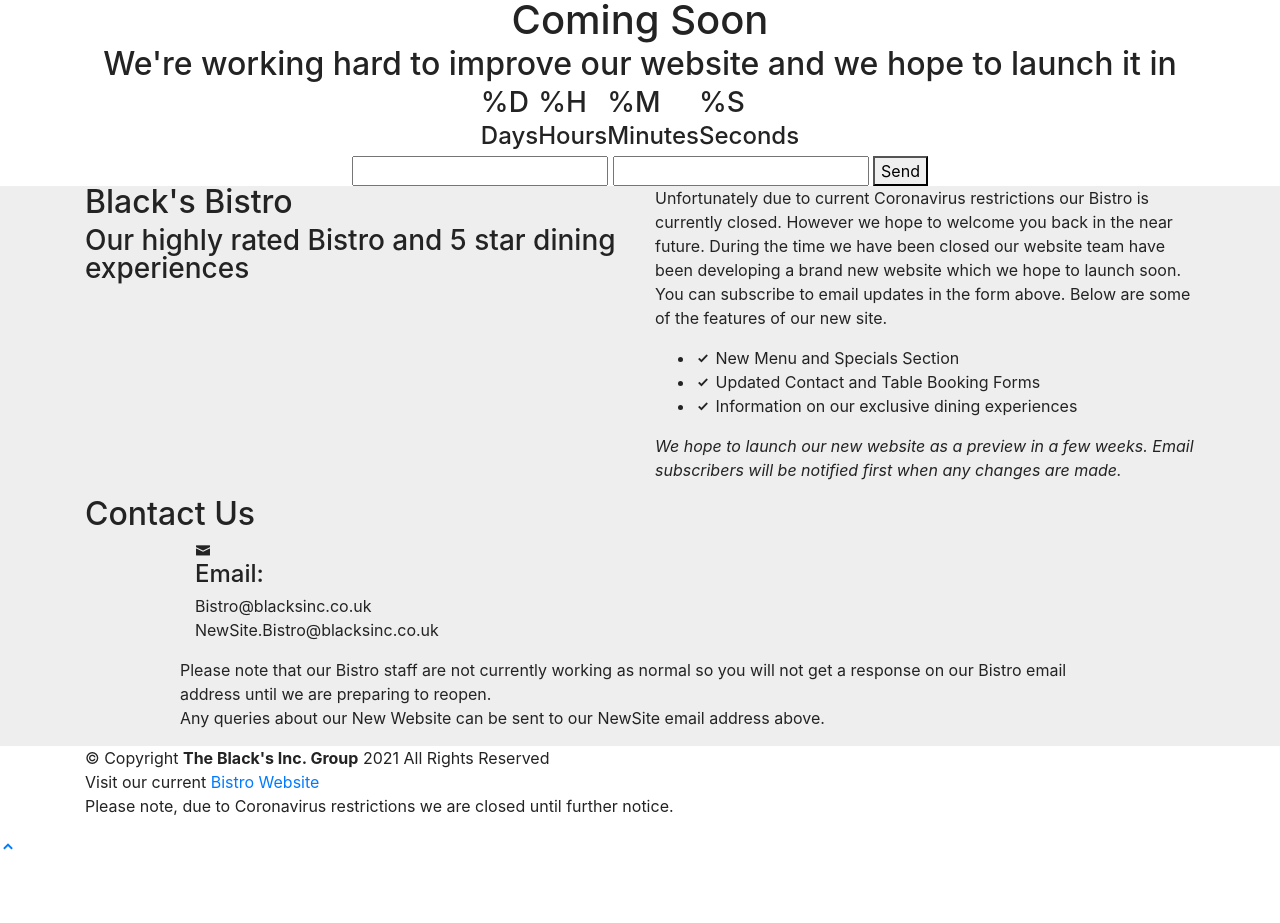
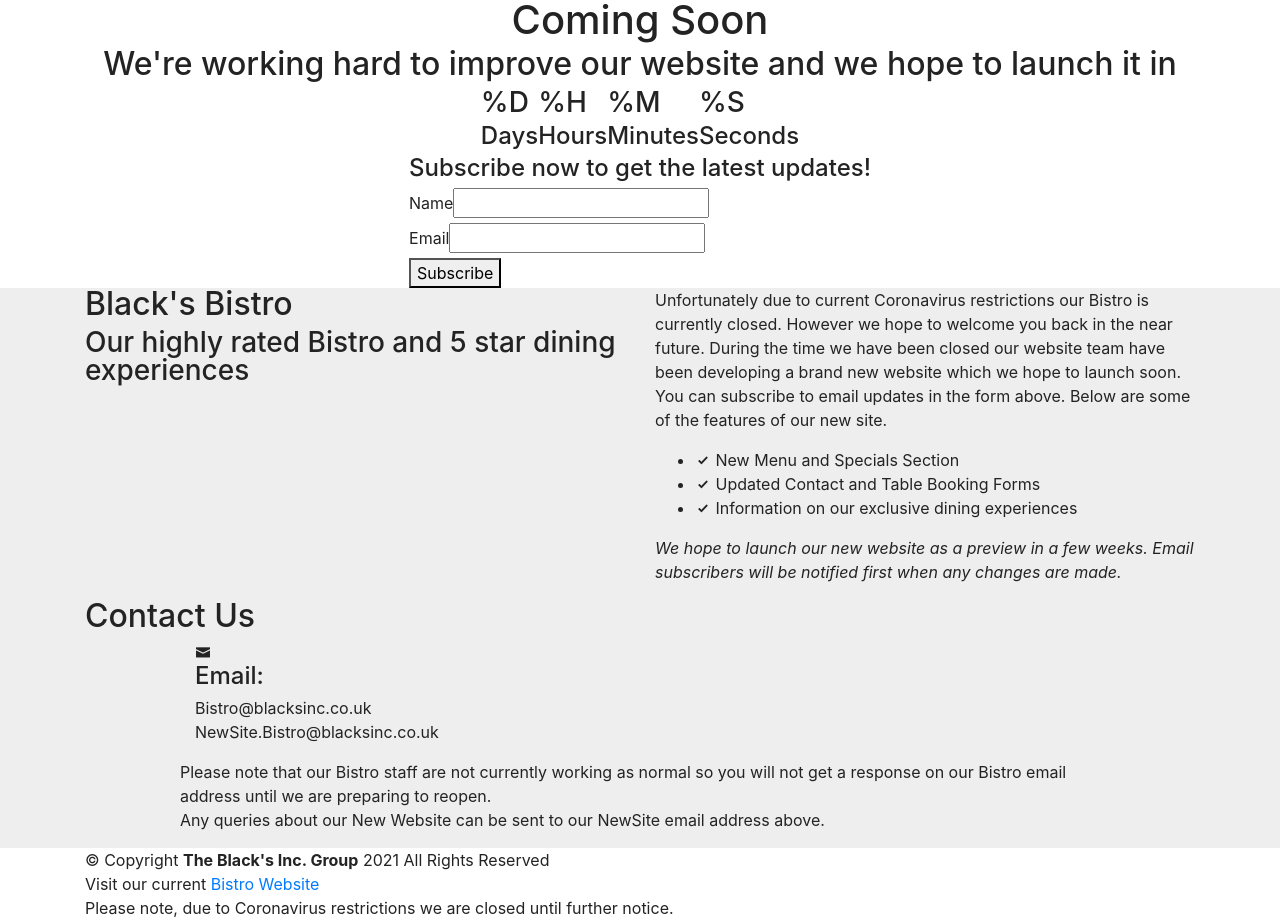
Before and after one commit to Callum-taylor/bistro, a plain HTML site: page index.html in a window 1280 px wide. Shown: the top 923 px of the page. Before the commit the page ends 858 px from the top, so only its background shows below. Drawn offline with Linux system fonts and the light colour scheme; files that its build step writes are made by us from their sources; a script that the page names is missing.

Commit message:
Update index.html

```diff
--- a/index.html
+++ b/index.html
@@ -58,11 +58,8 @@
       </div>
 
       <div class="subscribe">
-<form action="https://formspree.io/f/xzbkngpz" method="POST">
-  <input type="text" name="name">
-  <input type="email" name="_replyto">
-  <input type="submit" value="Send">
-</form>
+        <h4>Subscribe now to get the latest updates!</h4>
+        <div><h1 color="#000"></h1><form class="js-cm-form" id="subForm" action="https://www.createsend.com/t/subscribeerror?description=" method="post" data-id="A61C50BEC994754B1D79C5819EC1255C36550C7C5BAA2F195C93D2369B0577CE55FCF9E054B376F7F39FF47C067CE10F31484A32CD764844C253B7B33972857A"><div><div><label>Name </label><input aria-label="Name" id="fieldName" maxlength="200" name="cm-name"></div><div><label>Email </label><input autocomplete="Email" aria-label="Email" class="js-cm-email-input qa-input-email" id="fieldEmail" maxlength="200" name="cm-jihridy-jihridy" required="" type="email"></div></div><button type="submit">Subscribe</button></form></div><script type="text/javascript" src="https://js.createsend1.com/javascript/copypastesubscribeformlogic.js"></script>
       </div>
 
     </div>
```
